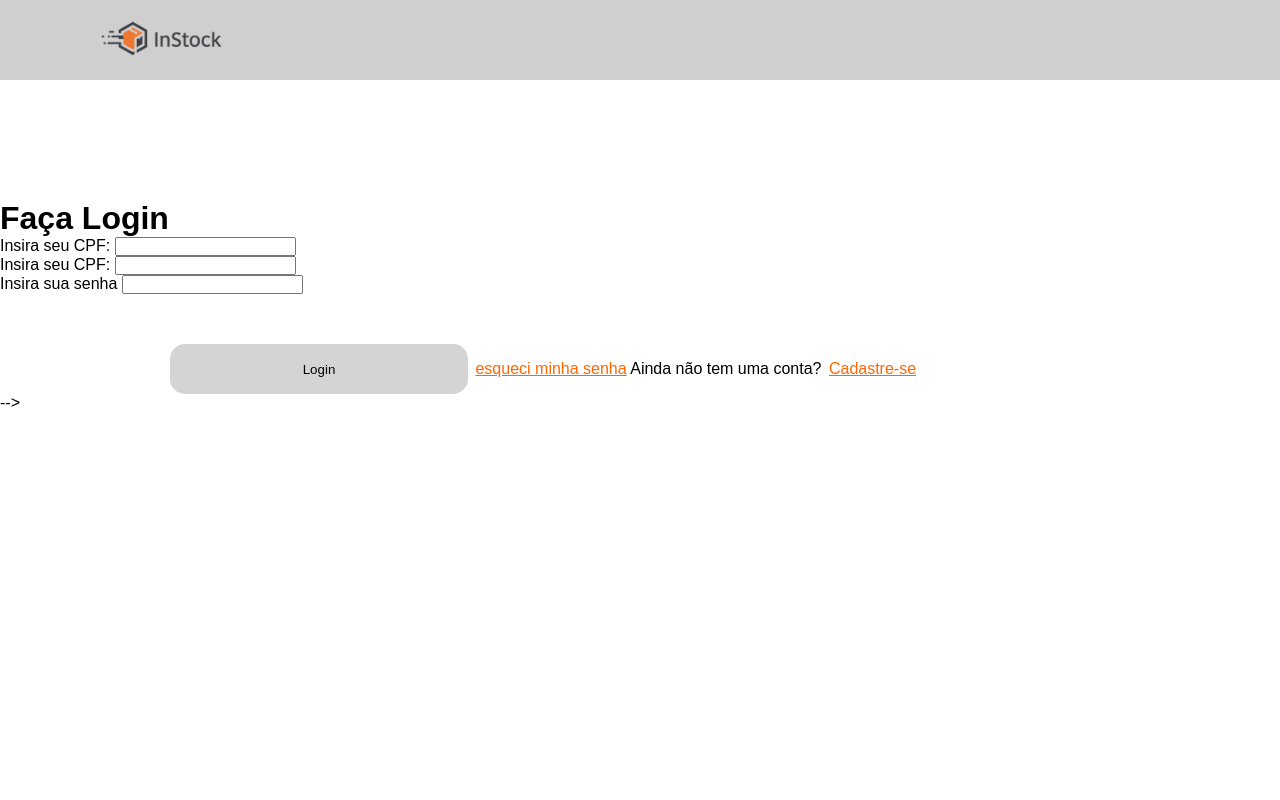
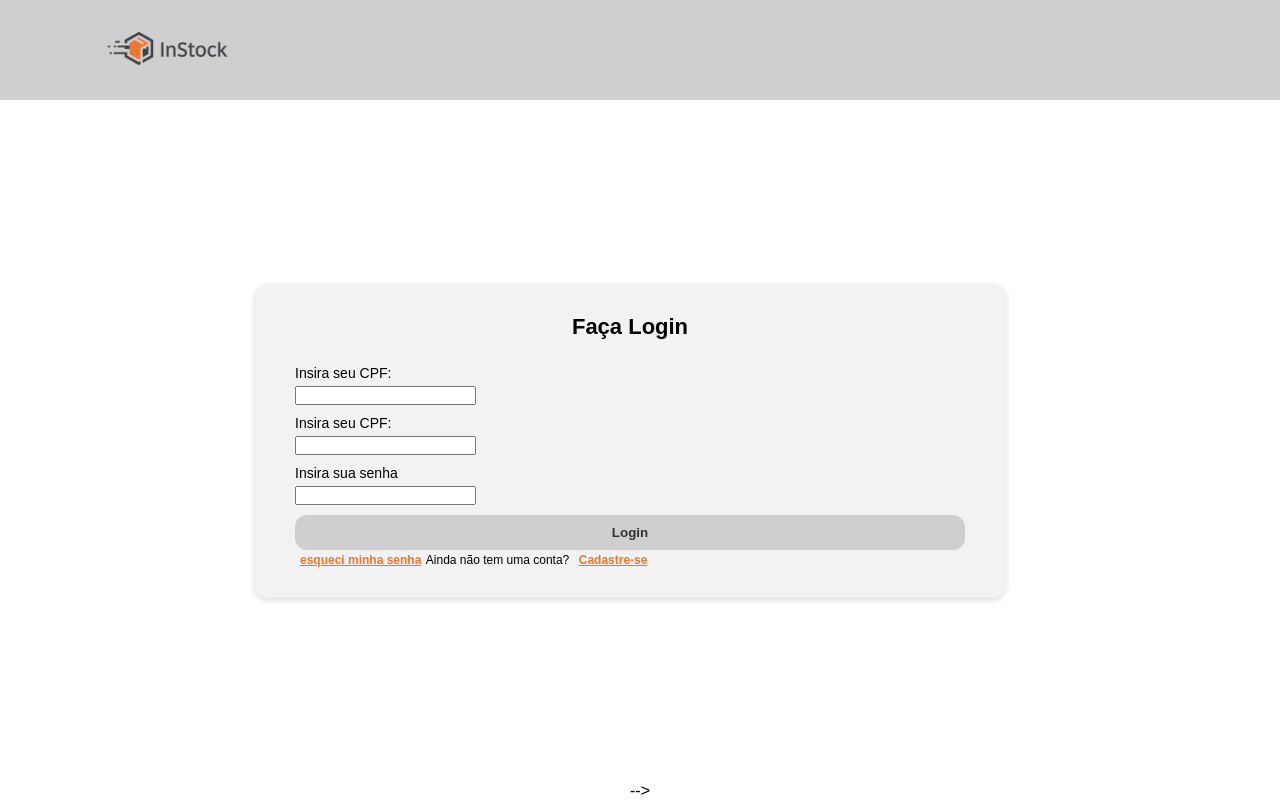
Before and after one commit to LuconhaOliveira/tccLogistica, a Flask app: template templates/tela-cadastro.html in a window 1280 px wide. Run offline with Flask 3, Linux system fonts and the light colour scheme; the template is opened without the code that fills it, so the values that code supplies are empty.

Commit message:
MODIFY: Modificando o css, usando as classes do bootstrap para fazer as formatações

```diff
--- a/static/styles/tela-cadastro.css
+++ b/static/styles/tela-cadastro.css
@@ -3,108 +3,116 @@
     margin: 0;
     padding: 0;
     box-sizing: border-box;
-  font-family: Arial, sans-serif;
+    font-family: Arial, Helvetica, sans-serif;
+}
+
+/* body */
+body {
+    background-color: #fff;
+    display: flex;
+    box-sizing: border-box;
+    flex-direction: column;
+    align-items: center;
+    min-height: 100vh;
 }
 
 /* Header */
 .container--header {
-  position: fixed;
-  top: 0;
-  left: 0;
     width: 100%;
-  height: 80px;
-  background-color: #CFCFCF;
+    background-color: #cfcfcf;
+    padding: 10px 20px;
+    height: 100px;
     display: flex;
     align-items: center;
-  padding: 14px;
-  z-index: 1000;
+    justify-content: flex-start;
+}
+
+footer{
+      width: 100%;
+    background-color: #cfcfcf;
+    padding: 10px 20px;
+    height: 100px;
+    display: flex;
+    align-items: center;
+    justify-content: flex-start;
 }
 
 /* Logo */
 .img--InStock-logo {
-  max-width: 300px;
-  height: auto;
-  flex-shrink: 0;
+    width: 120px;
 }
 
-/* Footer */
-.container--footer {
-  position: fixed;
-  bottom: 0;
-  left: 0;
+
+/* Form */
+main {
+    flex: 1;
+    display: flex;
+    justify-content: center;
+    align-items: center;
     width: 100%;
-  height: 40px;
-  background-color: #CFCFCF;
+    margin-top: 30px;
 }
 
-/* Espaço entre header e conteúdo */
-body {
-  padding-top: 200px;
-  padding-bottom: 60px;
-  background-color: #ffffff;
+form {
+    background-color: #f2f2f2;
+    padding: 30px 40px;
+    border-radius: 12px;
+    margin-right: 20px;
+    margin-bottom: 30px;
+    width: 750px;
+    box-shadow: 0px 2px 6px rgba(0, 0, 0, 0.15);
 }
 
-/* Container do form */
-.container--div-informacoesUsuario {
-  max-width: 680px;
-  height: 600px;
-  margin: 0 auto;
-  padding: 20px;
-  background-color: #eeeeee;
-  border-radius: 8px;
-  box-shadow: 0 0 10px rgba(0, 0, 0, 0.1);
+/* Titulo do form */
+form h1 {
+    text-align: center;
+    font-size: 22px;
+    margin-bottom: 25px;
+    font-weight: bold;
 }
 
-/* Estilo do form h1 */
-.form--cadastro-usuario h1 {
-  text-align: center;
-  margin-bottom: 20px;
-  color: #333333;
+/* label (textos em cima dos inputs) */
+.form-label {
+    font-size: 14px;
+    margin-bottom: 5px;
+    font-weight: 500;
+    display: block;
 }
 
-/* Label (texto em cima dos inputs)*/
-.form--cadastro-usuario label {
-  display: flex;
-  margin-top: 30px;
-  margin-bottom: 0px;
-  color: #000000;
+/* Botão de cadastro */
+button[type="submit"] {
+    background-color: #cfcfcf;
+    color: #313131;
+    font-weight: bold;
+    border: none;
+    border-radius: 12px;
+    padding: 10px;
+    width: 100%;
+    margin-top: 10px;
+    cursor: pointer;
+    transition: background 0.5s ;
 }
 
-/* Input */
-.form--cadastro-usuario input {
-  width: 100%;
-  margin-top: 10px;
-  padding: 15px;
-  border: none;
-  border-radius: 15px;
-  background-color: #fff;
+button[type="submit"]:hover {
+    background-color: #EF782F;
+    color: #ececec;
 }
 
-/* botao */
-button {
-  width: 298px;
-  height: 50px;
-  margin-top: 50px;
-  background-color: #d4d4d4;
-  flex-shrink: 0;
-  margin-left: 170px;
-  border: none;
-  border-radius: 15px;
+/* Link do login */
+form label {
+    font-size: 12px;
+    margin-top: 10px;
 }
 
-p{
-  text-align: center;
-  margin-top: 40px;
-  margin-left: 219px;
-  color: #333333;
-  display: inline-block;
+form a {
+    font-size: 12px;
+    text-decoration: underline;
+    margin-left: 5px;
+    color: #EF782F;
+    font-weight: bold;
 }
 
-a {
-  display: inline-block;
-  margin-top: 5px;
-  text-align: center;
-  margin-left: 3px;
-  color: #ff6600;
-  text-decoration: underline;
+form a:hover {
+    transform: scale(1.2);
+    text-decoration: wavy;
 }
```
Lines whose indentation alone changed are shown as unchanged.
